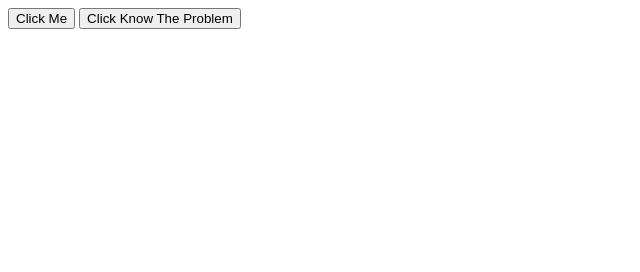
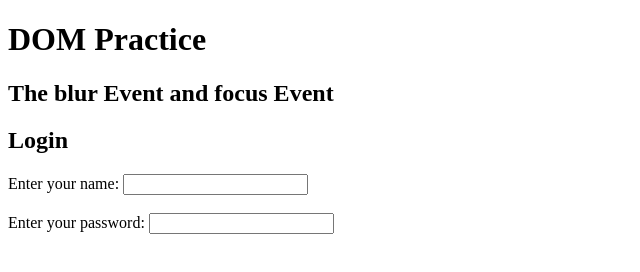
Before and after one commit to apusikder118/Class-13, a plain HTML site: page index.html in a window 1280 px wide. Shown: the whole page, without its empty margins (0-640 px from the left). Drawn offline with Linux system fonts and the light colour scheme.

Commit message:
dom blur $ focus

```diff
--- a/index.html
+++ b/index.html
@@ -1,17 +1,19 @@
 <!DOCTYPE html>
-<html lang="en">
-<head>
-    <meta charset="UTF-8">
-    <meta name="viewport" content="width=device-width, initial-scale=1.0">
-    <title>html</title>
-</head>
+<html>
 <body>
-  <button onclick="Clickme()">Click Me</button>
+<h1>DOM Practice</h1>
+<h2>The blur Event and focus Event </h2>
+<h2>Login</h2>
 
-  <button onclick="Problem()">Click Know The Problem</button>
+<form>
 
+    Enter your name: <input type="text" id="fname" onblur="blurfun(blurfun())" onfocus="focusfun(this)">
+<br><br>
+    Enter your password: <input type="text" id="fname" onblur="blurfun(this)" onfocus="focusfun(this)">
 
-  <script src="index.js"></script>
+</form>
+
+<script src="index.js"></script>
 
 </body>
 </html>
--- a/index.js
+++ b/index.js
@@ -1,6 +1,7 @@
-function Clickme(){
-    document.write(" Hi Sir, How Are You ?")
+
+function focusfun(a){
+    a.style.background = "red";
 }
-function Problem(){
-    document.write("I am trying my best. I wrote the code after watching YouTube videos. I couldn't push the code. That problem is solved. Arad helped me. Please keep me in this batch. I will be more active going forward. Ask me to know more about my problem.")
+function blurfun(a){
+    a.style.background = "";
 }
```
Also changed, not shown: apu.jpg (deleted).
